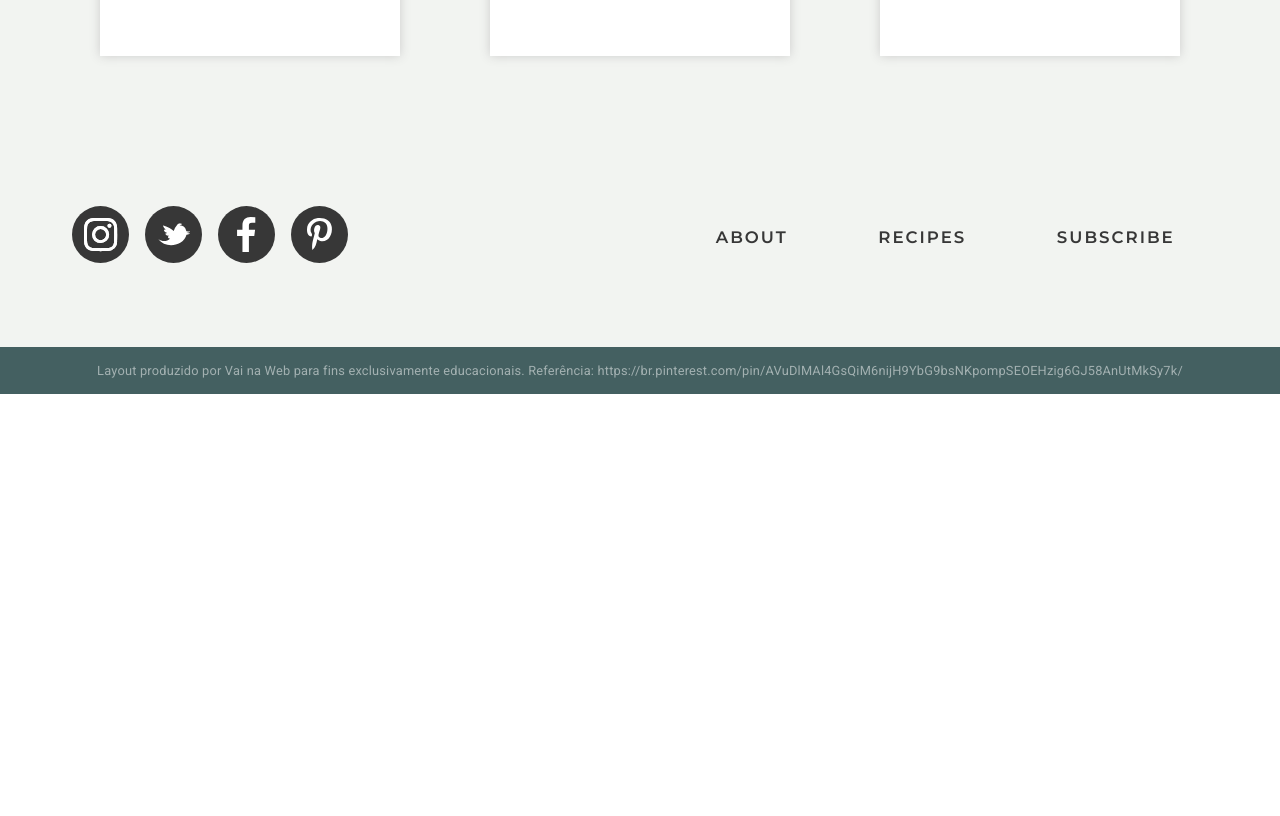
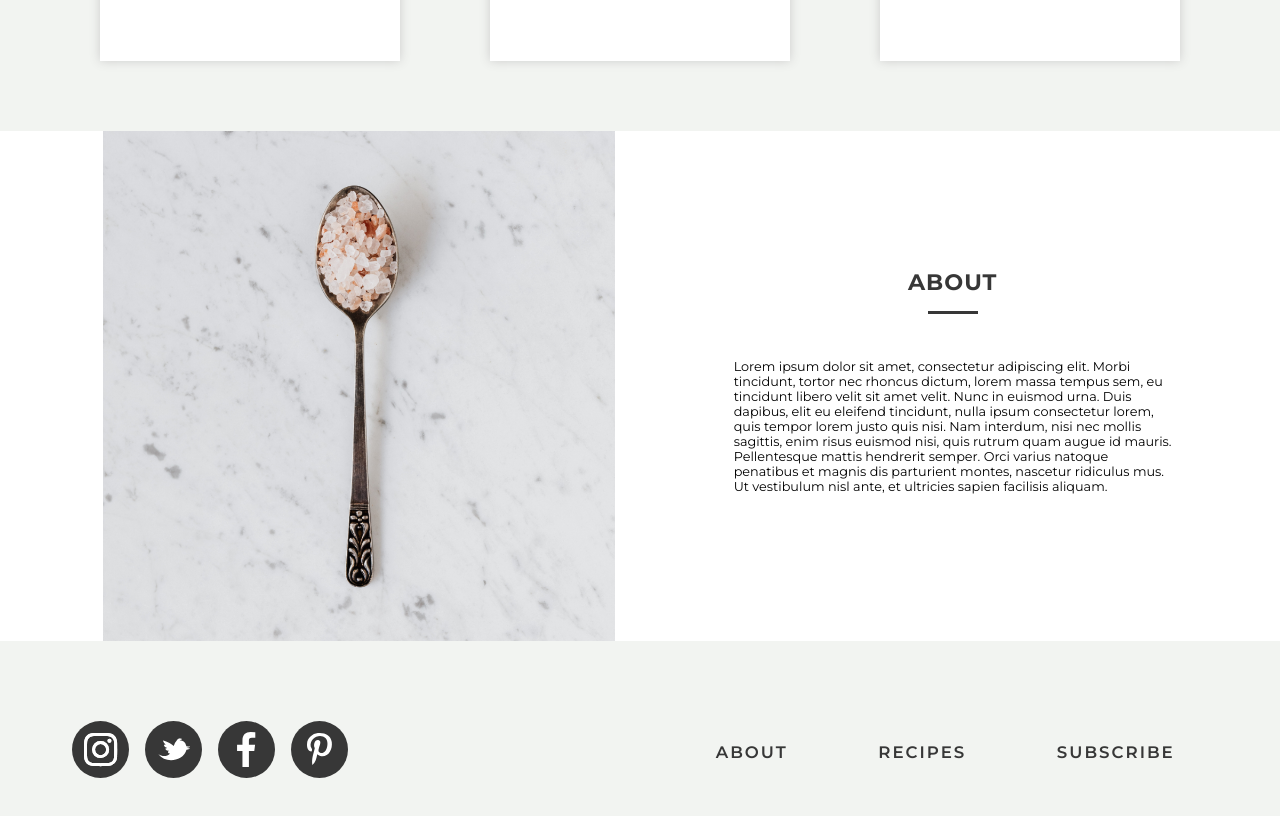
Before and after one commit to cosme7/Recipes, a React (Create React App) app: page / in a window 1280 px wide. Shown: the part 1340-2156 px from the top of the page. Before the commit the page ends 1734 px from the top, so only its background shows below. Built offline with nearby package versions, Linux system fonts and the light colour scheme.

Commit message:
Componente AboutArea

```diff
--- a/src/App.js
+++ b/src/App.js
@@ -1,7 +1,7 @@
 import React from "react";
 import {GlobalStyle} from "./Global/GlobalStyle"
 import {Header, Footer} from "./Pages/index"
-import Main from "./Components/Main";
+import Main from "./components/Main";
 
 export default function App() {
   return (
--- a/src/Pages/Footer/index.jsx
+++ b/src/Pages/Footer/index.jsx
@@ -1,5 +1,5 @@
 import React from 'react';
-import {FooterNav} from "../../Components/Navigation"
+import {FooterNav} from "../../components/Navigation"
 import * as S from "./style"
 
 export default function Footer() {
--- a/src/Pages/Header/index.jsx
+++ b/src/Pages/Header/index.jsx
@@ -1,6 +1,6 @@
 import React from 'react';
 import Logo from "../../Assets/header_00.svg"
-import {HeaderNav} from '../../Components/Navigation/index';
+import {HeaderNav} from '../../components/Navigation/index';
 
 import * as S from "./style"
 
--- /dev/null
+++ b/src/components/AboutArea/index.jsx
@@ -0,0 +1,26 @@
+import React from 'react'
+import AboutImage from '../../Assets/main_04.png';
+import {Container} from './style';
+import Title from '../Title';
+
+export default function AboutArea() {
+    return(
+        <Container>
+            <img src={AboutImage} alt="spoon image"/>
+            <div className='about--content'>
+                <Title title="About"/>
+                <p>Lorem ipsum dolor sit amet, consectetur adipiscing elit.
+                    Morbi tincidunt, tortor nec rhoncus dictum,
+                    lorem massa tempus sem, eu tincidunt libero velit sit amet velit.
+                    Nunc in euismod urna. Duis dapibus, elit eu eleifend tincidunt,
+                    nulla ipsum consectetur lorem, quis tempor lorem justo quis nisi.
+                    Nam interdum, nisi nec mollis sagittis, enim risus euismod nisi,
+                    quis rutrum quam augue id mauris. Pellentesque mattis hendrerit semper.
+                    Orci varius natoque penatibus et magnis dis parturient montes,
+                    nascetur ridiculus mus. Ut vestibulum nisl ante, et ultricies sapien
+                    facilisis aliquam.
+                </p>
+            </div>
+        </Container>
+    )
+}
--- /dev/null
+++ b/src/components/AboutArea/style.js
@@ -0,0 +1,39 @@
+import styled from "styled-components";
+
+export const Container = styled.div`
+    width: 100%;
+    display: flex;
+    justify-content: space-evenly;
+    align-items: center;
+    gap: 10px;
+
+    img {
+        width: 40%;
+        min-width: 440px;
+    }
+
+    .about--content {
+        width: 35%;
+        padding: 30px 0px;
+        min-width: 320px;
+
+        p {
+            padding: 20px 5px;
+            width: 100%;
+            font-family: var(--ff-primary);
+            font-size: 0.8rem;
+        }
+    }
+
+    @media screen and (max-width: 768px){
+        flex-direction: column;
+
+        img {
+            min-width: 350px;
+        }
+
+        .about--content {
+            min-width: 350px;
+        }
+    }
+`;
--- a/src/components/Main/index.jsx
+++ b/src/components/Main/index.jsx
@@ -1,11 +1,13 @@
 import React from "react";
 import RecipesArea from "../RecipesArea";
+import AboutArea from "../AboutArea";
 import { Container } from "./style";
 
 export default function Main() {
     return(
         <Container>
             <RecipesArea/>
+            <AboutArea/>
         </Container>
     )
 }
--- a/src/components/Title/style.js
+++ b/src/components/Title/style.js
@@ -4,6 +4,7 @@ export const Container = styled.h3`
     text-align: center;
     text-transform: uppercase;
     letter-spacing: 1px;
+    font-size: 1.4rem;
     padding: 10px;
     color: #373737;
     font-family: 'Montserrat', sans-serif;
```
